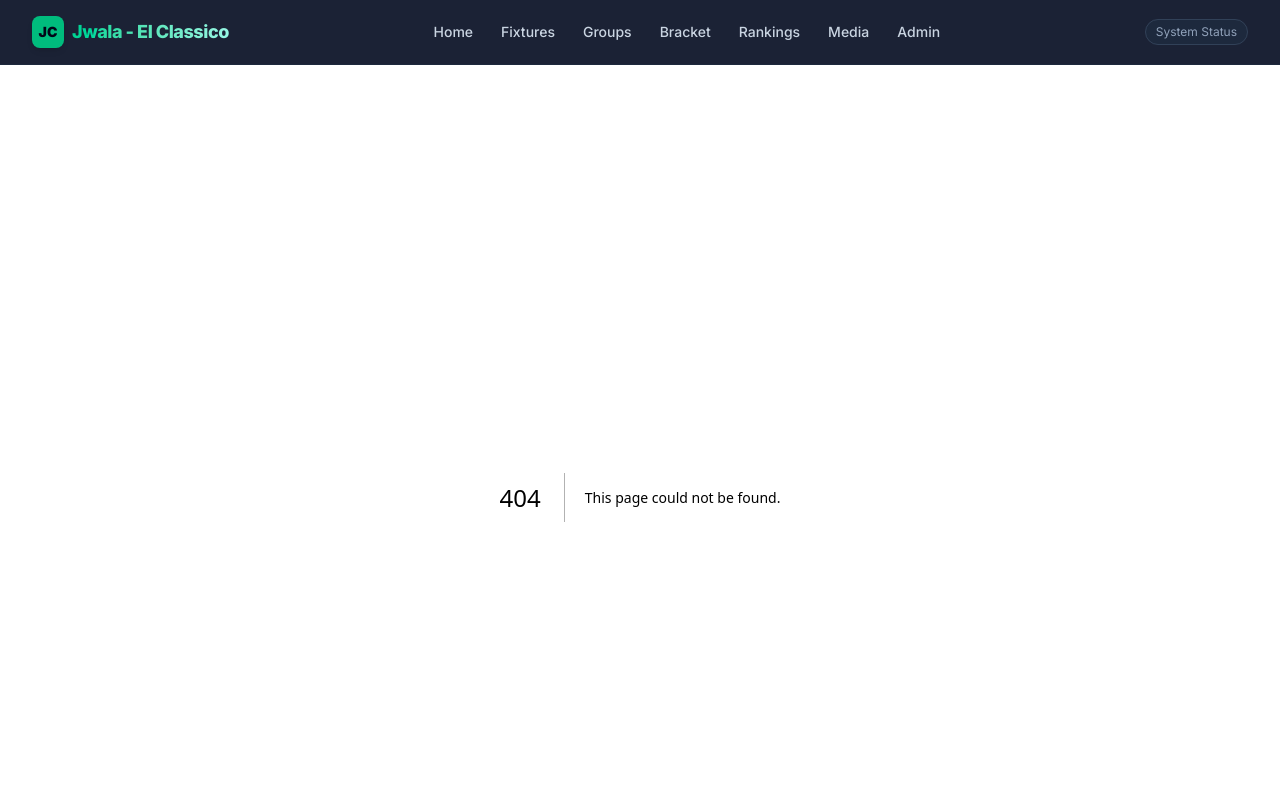
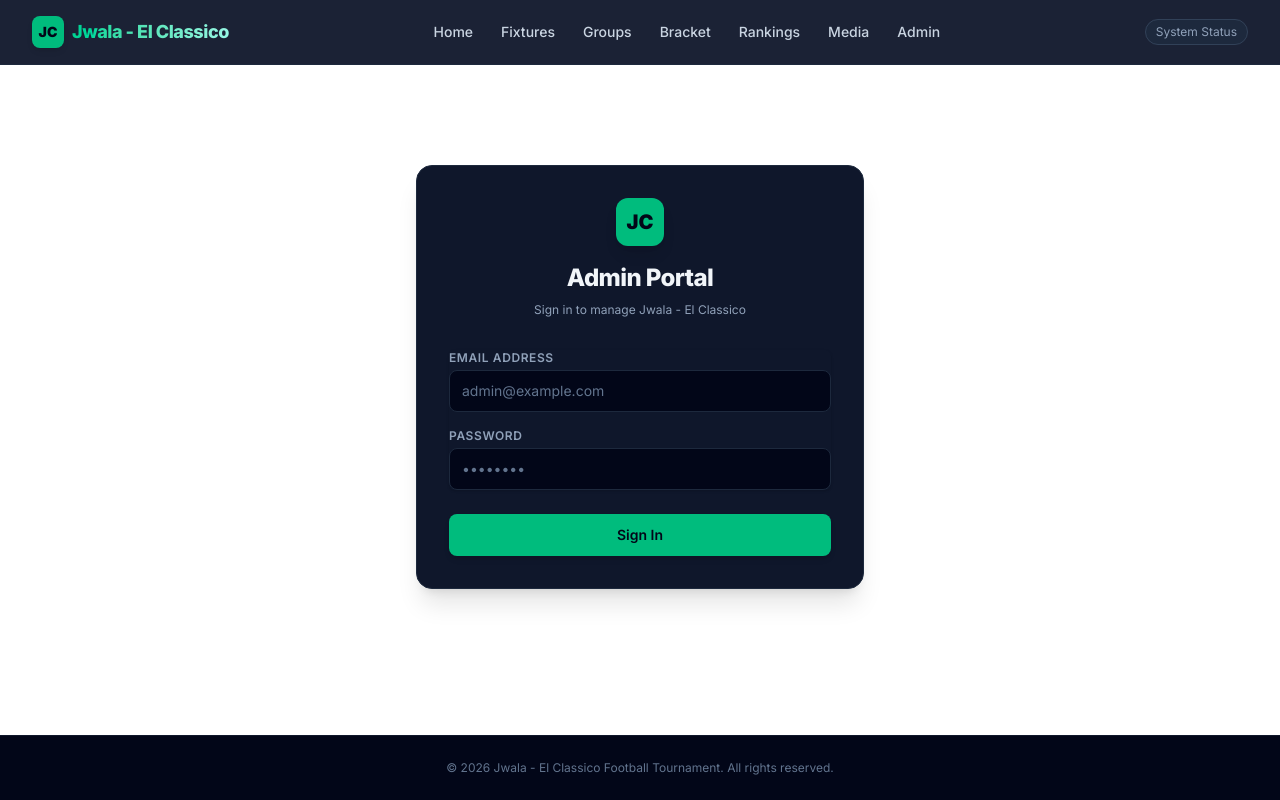
Before and after one commit to Miliya27/el_classico, a Next.js app: page /admin/login in a window 1280 px wide. Before the commit this address had no page. Shown: the top 800 px of the page. Built offline with nearby package versions, Linux system fonts and the light colour scheme.

Commit message:
feat(auth): add auth middleware, requireAdmin helper, sign-out action, and admin login page

```diff
--- /dev/null
+++ b/src/app/admin/login/page.tsx
@@ -0,0 +1,113 @@
+'use client';
+
+import { useState } from 'react';
+import { createClient } from '@/lib/supabase/client';
+import { useRouter } from 'next/navigation';
+import { TOURNAMENT_TITLE } from '@/lib/constants';
+
+export default function AdminLoginPage() {
+    const router = useRouter();
+    const [email, setEmail] = useState('');
+    const [password, setPassword] = useState('');
+    const [errorMsg, setErrorMsg] = useState<string | null>(null);
+    const [loading, setLoading] = useState(false);
+
+    const handleSubmit = async (e: React.FormEvent<HTMLFormElement>) => {
+        e.preventDefault();
+        setErrorMsg(null);
+        setLoading(true);
+
+        try {
+            const supabase = createClient();
+            const { data, error } = await supabase.auth.signInWithPassword({
+                email,
+                password,
+            });
+
+            if (error || !data.user) {
+                setErrorMsg('Invalid credentials');
+                setLoading(false);
+                return;
+            }
+
+            // Refresh and redirect to admin dashboard
+            router.push('/admin');
+            router.refresh();
+        } catch {
+            setErrorMsg('Invalid credentials');
+            setLoading(false);
+        }
+    };
+
+    return (
+        <div className="min-h-[70vh] flex items-center justify-center py-12 px-4 sm:px-6 lg:px-8">
+            <div className="max-w-md w-full space-y-8 bg-slate-900 border border-slate-800 p-8 rounded-2xl shadow-xl">
+                <div>
+                    <div className="w-12 h-12 rounded-xl bg-emerald-500 flex items-center justify-center font-black text-slate-950 text-xl shadow-lg mx-auto mb-4">
+                        JC
+                    </div>
+                    <h2 className="text-center text-2xl font-extrabold tracking-tight text-slate-100">
+                        Admin Portal
+                    </h2>
+                    <p className="mt-2 text-center text-xs text-slate-400">
+                        Sign in to manage {TOURNAMENT_TITLE}
+                    </p>
+                </div>
+
+                <form className="mt-8 space-y-6" onSubmit={handleSubmit}>
+                    {errorMsg && (
+                        <div className="p-3 rounded-lg bg-rose-500/20 border border-rose-500/30 text-rose-300 text-xs font-semibold text-center">
+                            {errorMsg}
+                        </div>
+                    )}
+
+                    <div className="space-y-4 rounded-md shadow-sm">
+                        <div>
+                            <label htmlFor="email-address" className="block text-xs font-semibold uppercase tracking-wider text-slate-400 mb-1">
+                                Email address
+                            </label>
+                            <input
+                                id="email-address"
+                                name="email"
+                                type="email"
+                                autoComplete="email"
+                                required
+                                value={email}
+                                onChange={(e) => setEmail(e.target.value)}
+                                className="w-full px-3 py-2.5 bg-slate-950 border border-slate-800 rounded-lg text-slate-100 placeholder-slate-500 text-sm focus:outline-none focus:border-emerald-500 focus:ring-1 focus:ring-emerald-500"
+                                placeholder="admin@example.com"
+                            />
+                        </div>
+
+                        <div>
+                            <label htmlFor="password" className="block text-xs font-semibold uppercase tracking-wider text-slate-400 mb-1">
+                                Password
+                            </label>
+                            <input
+                                id="password"
+                                name="password"
+                                type="password"
+                                autoComplete="current-password"
+                                required
+                                value={password}
+                                onChange={(e) => setPassword(e.target.value)}
+                                className="w-full px-3 py-2.5 bg-slate-950 border border-slate-800 rounded-lg text-slate-100 placeholder-slate-500 text-sm focus:outline-none focus:border-emerald-500 focus:ring-1 focus:ring-emerald-500"
+                                placeholder="••••••••"
+                            />
+                        </div>
+                    </div>
+
+                    <div>
+                        <button
+                            type="submit"
+                            disabled={loading}
+                            className="w-full py-2.5 px-4 border border-transparent rounded-lg text-sm font-semibold text-slate-950 bg-emerald-500 hover:bg-emerald-400 focus:outline-none transition-colors shadow-md disabled:opacity-50 disabled:cursor-not-allowed"
+                        >
+                            {loading ? 'Signing in...' : 'Sign In'}
+                        </button>
+                    </div>
+                </form>
+            </div>
+        </div>
+    );
+}
--- /dev/null
+++ b/src/app/auth/actions.ts
@@ -0,0 +1,10 @@
+'use server';
+
+import { createClient } from '@/lib/supabase/server';
+import { redirect } from 'next/navigation';
+
+export async function signOutAction() {
+    const supabase = await createClient();
+    await supabase.auth.signOut();
+    redirect('/admin/login');
+}
--- /dev/null
+++ b/src/lib/auth/admin.ts
@@ -0,0 +1,56 @@
+import { createClient } from '@/lib/supabase/server';
+import { redirect } from 'next/navigation';
+import type { User } from '@supabase/supabase-js';
+
+export interface AdminRecord {
+    user_id: string;
+    display_name: string | null;
+}
+
+export async function requireAdmin(): Promise<{ user: User; admin: AdminRecord }> {
+    const supabase = await createClient();
+
+    const { data: { user }, error: authError } = await supabase.auth.getUser();
+
+    if (authError || !user) {
+        redirect('/admin/login');
+    }
+
+    const { data: admin, error: adminError } = await supabase
+        .from('admins')
+        .select('user_id, display_name')
+        .eq('user_id', user.id)
+        .maybeSingle();
+
+    if (adminError || !admin) {
+        redirect('/admin/login');
+    }
+
+    return { user, admin };
+}
+
+export async function getAdminState() {
+    try {
+        const supabase = await createClient();
+        const { data: { user } } = await supabase.auth.getUser();
+
+        if (!user) {
+            return { isLogged: false, isAdmin: false, user: null, admin: null };
+        }
+
+        const { data: admin } = await supabase
+            .from('admins')
+            .select('user_id, display_name')
+            .eq('user_id', user.id)
+            .maybeSingle();
+
+        return {
+            isLogged: true,
+            isAdmin: Boolean(admin),
+            user,
+            admin: admin ?? null,
+        };
+    } catch {
+        return { isLogged: false, isAdmin: false, user: null, admin: null };
+    }
+}
--- /dev/null
+++ b/src/middleware.ts
@@ -0,0 +1,43 @@
+import { createServerClient } from '@supabase/ssr';
+import { NextResponse, type NextRequest } from 'next/server';
+
+export async function middleware(request: NextRequest) {
+    let supabaseResponse = NextResponse.next({
+        request,
+    });
+
+    const url = process.env.NEXT_PUBLIC_SUPABASE_URL;
+    const anonKey = process.env.NEXT_PUBLIC_SUPABASE_ANON_KEY;
+
+    if (!url || !anonKey) {
+        return supabaseResponse;
+    }
+
+    const supabase = createServerClient(url, anonKey, {
+        cookies: {
+            getAll() {
+                return request.cookies.getAll();
+            },
+            setAll(cookiesToSet) {
+                cookiesToSet.forEach(({ name, value }) => request.cookies.set(name, value));
+                supabaseResponse = NextResponse.next({
+                    request,
+                });
+                cookiesToSet.forEach(({ name, value, options }) =>
+                    supabaseResponse.cookies.set(name, value, options)
+                );
+            },
+        },
+    });
+
+    // Refresh session if expired
+    await supabase.auth.getUser();
+
+    return supabaseResponse;
+}
+
+export const config = {
+    matcher: [
+        '/((?!_next/static|_next/image|favicon.ico|.*\\.(?:svg|png|jpg|jpeg|gif|webp)$).*)',
+    ],
+};
```
